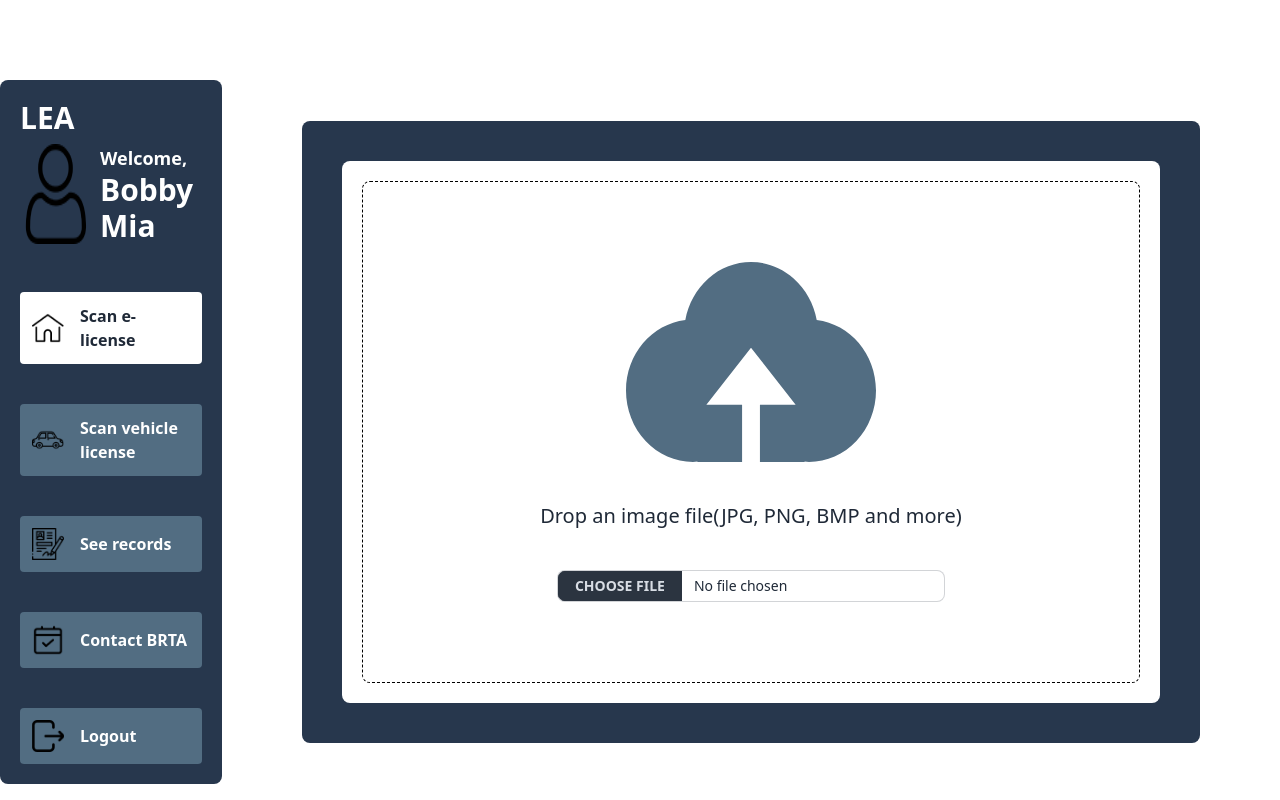
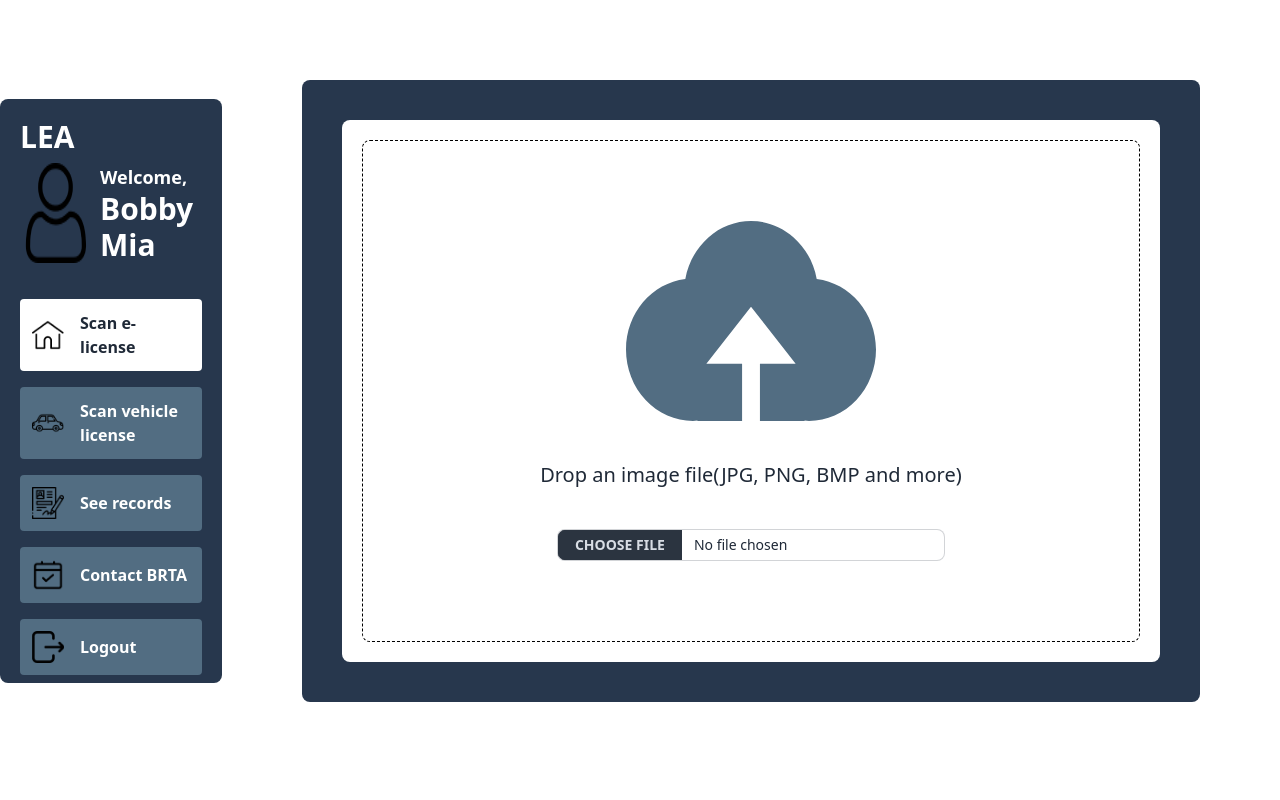
Before and after one commit to Raad05/brta-client, a React (Vite) app: page /scan-e-license in a window 1280 px wide. Built offline with nearby package versions, Linux system fonts and the light colour scheme.

Commit message:
LEA sidebar refactored

```diff
--- a/src/Components/Dynamic/LEA/ELicense.jsx
+++ b/src/Components/Dynamic/LEA/ELicense.jsx
@@ -50,27 +50,27 @@ const ELicense = () => {
         </div>
         <Link
           to="/scan-e-license"
-          className="bg-four p-3 m-5 rounded font-bold flex items-center text-white"
+          className="bg-four hover:bg-gray-600 p-3 mx-5 my-2 rounded font-bold flex items-center text-white"
         >
           <img src={home} className="w-8 mr-4" alt="home" />
           Scan e-license
         </Link>
-        <Link className="bg-four hover:bg-gray-600 duration-100 p-3 m-5 rounded font-bold flex items-center bg-white">
+        <Link className="bg-four hover:bg-gray-600 duration-100 p-3 mx-5 my-2 rounded font-bold flex items-center bg-white">
           <img src={licence} className="w-8 mr-4" alt="home" />
           Scan vehicle license
         </Link>
         <Link
           to="/record-list"
-          className="bg-four hover:bg-gray-600 duration-100 p-3 m-5 text-white rounded font-bold flex items-center"
+          className="bg-four hover:bg-gray-600 duration-100 p-3 mx-5 my-2 text-white rounded font-bold flex items-center"
         >
           <img src={info} className="w-8 mr-4" alt="home" />
           See records
         </Link>
-        <Link className="bg-four hover:bg-gray-600 duration-100 p-3 m-5 text-white rounded font-bold flex items-center">
+        <Link className="bg-four hover:bg-gray-600 duration-100 p-3 mx-5 my-2 text-white rounded font-bold flex items-center">
           <img src={appointment} className="w-8 mr-4" alt="home" />
           Contact BRTA
         </Link>
-        <Link className="bg-four hover:bg-gray-600 duration-100 p-3 m-5 text-white rounded font-bold flex items-center">
+        <Link className="bg-four hover:bg-gray-600 duration-100 p-3 mx-5 my-2 text-white rounded font-bold flex items-center">
           <img src={logout} className="w-8 mr-4" alt="home" />
           Logout
         </Link>
--- a/src/Components/Dynamic/LEA/RecordList.jsx
+++ b/src/Components/Dynamic/LEA/RecordList.jsx
@@ -48,27 +48,27 @@ const RecordList = () => {
         </div>
         <Link
           to="/scan-e-license"
-          className="bg-four hover:bg-gray-600 duration-100 p-3 m-5 text-white rounded font-bold flex items-center"
+          className="bg-four hover:bg-gray-600 duration-100 p-3 mx-5 my-2 text-white rounded font-bold flex items-center"
         >
           <img src={home} className="w-8 mr-4" alt="home" />
           Scan e-license
         </Link>
-        <Link className="bg-four hover:bg-gray-600 duration-100 p-3 m-5 text-white rounded font-bold flex items-center">
+        <Link className="bg-four hover:bg-gray-600 duration-100 p-3 mx-5 my-2 text-white rounded font-bold flex items-center">
           <img src={licence} className="w-8 mr-4" alt="home" />
           Scan vehicle license
         </Link>
         <Link
           to="/record-list"
-          className="bg-four p-3 m-5 rounded font-bold flex items-center bg-white"
+          className="bg-four p-3 mx-5 my-2 rounded font-bold flex items-center bg-white"
         >
           <img src={info} className="w-8 mr-4" alt="home" />
           See records
         </Link>
-        <Link className="bg-four hover:bg-gray-600 duration-100 p-3 m-5 text-white rounded font-bold flex items-center">
+        <Link className="bg-four hover:bg-gray-600 duration-100 p-3 mx-5 my-2 text-white rounded font-bold flex items-center">
           <img src={appointment} className="w-8 mr-4" alt="home" />
           Contact BRTA
         </Link>
-        <Link className="bg-four hover:bg-gray-600 duration-100 p-3 m-5 text-white rounded font-bold flex items-center">
+        <Link className="bg-four hover:bg-gray-600 duration-100 p-3 mx-5 my-2 text-white rounded font-bold flex items-center">
           <img src={logout} className="w-8 mr-4" alt="home" />
           Logout
         </Link>
--- a/src/Components/Dynamic/LEA/ScanLicense.jsx
+++ b/src/Components/Dynamic/LEA/ScanLicense.jsx
@@ -24,30 +24,30 @@ const ScanLicense = () => {
         </div>
         <Link
           to="/scan-e-license"
-          className="bg-four p-3 m-5 rounded font-bold flex items-center bg-white"
+          className="bg-four p-3 mx-5 my-2 rounded font-bold flex items-center bg-white"
         >
           <img src={home} className="w-8 mr-4" alt="home" />
           Scan e-license
         </Link>
         <Link
           to="/e-license"
-          className="bg-four hover:bg-gray-600 duration-100 p-3 m-5 text-white rounded font-bold flex items-center"
+          className="bg-four hover:bg-gray-600 duration-100 p-3 mx-5 my-2 text-white rounded font-bold flex items-center"
         >
           <img src={licence} className="w-8 mr-4" alt="home" />
           Scan vehicle license
         </Link>
         <Link
           to="/record-list"
-          className="bg-four hover:bg-gray-600 duration-100 p-3 m-5 text-white rounded font-bold flex items-center"
+          className="bg-four hover:bg-gray-600 duration-100 p-3 mx-5 my-2 text-white rounded font-bold flex items-center"
         >
           <img src={info} className="w-8 mr-4" alt="home" />
           See records
         </Link>
-        <Link className="bg-four hover:bg-gray-600 duration-100 p-3 m-5 text-white rounded font-bold flex items-center">
+        <Link className="bg-four hover:bg-gray-600 duration-100 p-3 mx-5 my-2 text-white rounded font-bold flex items-center">
           <img src={appointment} className="w-8 mr-4" alt="home" />
           Contact BRTA
         </Link>
-        <Link className="bg-four hover:bg-gray-600 duration-100 p-3 m-5 text-white rounded font-bold flex items-center">
+        <Link className="bg-four hover:bg-gray-600 duration-100 p-3 mx-5 my-2 text-white rounded font-bold flex items-center">
           <img src={logout} className="w-8 mr-4" alt="home" />
           Logout
         </Link>
```
